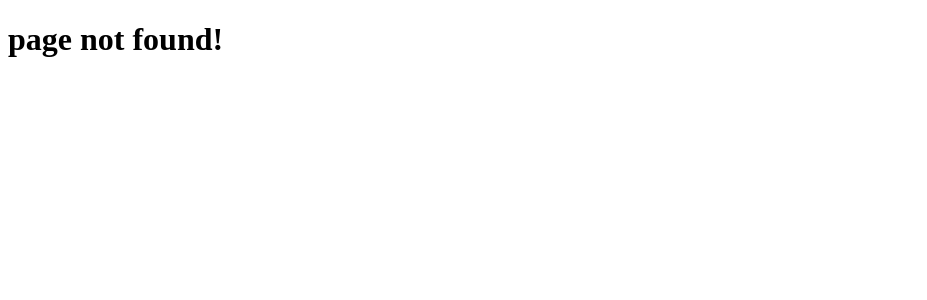
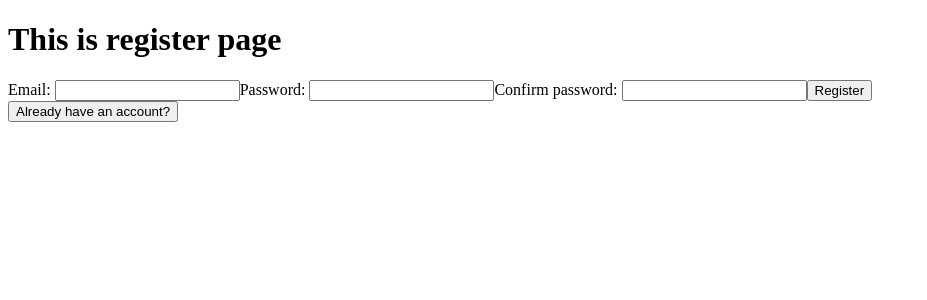
Before and after one commit to uktveris/synterium-frontend, a React (Vite) app: page /register in a window 1280 px wide. Before the commit this address had no page. Shown: the top 300 px of the page, without its empty margins (0-927 px from the left). Built offline with nearby package versions, Linux system fonts and the light colour scheme.

Commit message:
added hooks and more auth

```diff
--- a/src/App.tsx
+++ b/src/App.tsx
@@ -1,4 +1,6 @@
+import { AuthProvider } from "./context/AuthProvider";
 import Dashboard from "./routes/Dashboard";
+import { Home } from "./routes/Home";
 import Login from "./routes/Login";
 import {
   BrowserRouter as Router,
@@ -6,17 +8,29 @@ import {
   Route,
   Navigate,
 } from "react-router-dom";
+import { Settings } from "./routes/Settings";
+import { ProtectedRoute } from "./components/ProtectedRoute";
+import { Register } from "./routes/Register";
 
 function App() {
   return (
+    <AuthProvider>
       <Router>
         <Routes>
-        <Route path="/" element={<Navigate to="/login" />} />
+          {/* Public routes here */}
+          <Route path="/" element={<Navigate to="/home" />} />
+          <Route path="/home" element={<Home />} />
           <Route path="/login" element={<Login />} />
+          <Route path="/register" element={<Register />} />
+          {/* Protected routes here */}
+          <Route element={<ProtectedRoute />}>
             <Route path="/dashboard" element={<Dashboard />} />
+            <Route path="/settings" element={<Settings />} />
+          </Route>
           <Route path="*" element={<h1>page not found!</h1>} />
         </Routes>
       </Router>
+    </AuthProvider>
   );
 }
 
--- /dev/null
+++ b/src/components/ProtectedRoute.tsx
@@ -0,0 +1,15 @@
+import { Navigate, Outlet, useLocation } from "react-router-dom";
+import useAuth from "../hooks/useAuth";
+
+function ProtectedRoute() {
+  const { authed } = useAuth();
+  const location = useLocation();
+
+  return authed ? (
+    <Outlet />
+  ) : (
+    <Navigate to="/login" state={{ from: location }} replace />
+  );
+}
+
+export { ProtectedRoute };
--- /dev/null
+++ b/src/context/AuthProvider.tsx
@@ -0,0 +1,21 @@
+import { createContext, useState } from "react";
+
+interface AuthContextType {
+  authed: boolean;
+  setAuthed: (auth: boolean) => void;
+}
+
+const AuthContext = createContext<AuthContextType | undefined>(undefined);
+
+function AuthProvider({ children }) {
+  const [authed, setAuthed] = useState(false);
+
+  return (
+    <AuthContext.Provider value={{ authed, setAuthed }}>
+      {children}
+    </AuthContext.Provider>
+  );
+}
+
+export { AuthProvider };
+export default AuthContext;
--- /dev/null
+++ b/src/hooks/useAuth.tsx
@@ -0,0 +1,8 @@
+import { useContext } from "react";
+import AuthContext from "../context/AuthProvider";
+
+const useAuth = () => {
+  return useContext(AuthContext);
+};
+
+export default useAuth;
--- a/src/routes/Dashboard.tsx
+++ b/src/routes/Dashboard.tsx
@@ -1,5 +1,7 @@
 import { useEffect, useState } from "react";
 import axios from "axios";
+import useAuth from "../hooks/useAuth";
+import { useNavigate } from "react-router-dom";
 
 interface Message {
   owner: string;
@@ -9,6 +11,18 @@ interface Message {
 function Dashboard() {
   const [messages, setMessages] = useState<Message[]>([]);
   const [loading, setLoading] = useState(true);
+  const { setAuthed } = useAuth();
+  const navigate = useNavigate();
+
+  const handleLogout = () => {
+    // setAuthed(false);
+    // navigate("/login");
+    console.log("log out..");
+  };
+
+  const handleNavToSettings = () => {
+    navigate("/settings");
+  };
 
   useEffect(() => {
     axios
@@ -26,7 +40,7 @@ function Dashboard() {
       });
   }, []);
   return (
-    <div>
+    <>
       <h1>This is the dashboard page</h1>
       <p> this is some sample text</p>
       <h4>Messages: </h4>
@@ -38,7 +52,9 @@ function Dashboard() {
           <p>{m.message}</p>
         </div>
       ))}
-    </div>
+      <button onClick={handleLogout}>Logout</button>
+      <button onClick={handleNavToSettings}>Go to settings</button>
+    </>
   );
 }
 
--- /dev/null
+++ b/src/routes/Home.tsx
@@ -0,0 +1,34 @@
+import { useNavigate } from "react-router-dom";
+
+function Home() {
+  const navigate = useNavigate();
+
+  const navToLogin = () => {
+    navigate("/login");
+  };
+
+  const navToDash = () => {
+    navigate("/dashboard");
+  };
+
+  const navtoSettings = () => {
+    navigate("/settings");
+  };
+
+  const navtoRegister = () => {
+    navigate("/register");
+  };
+
+  return (
+    <>
+      <h1>This is the home page</h1>
+      <p>Some text in the home page</p>
+      <button onClick={navToLogin}> to login</button>
+      <button onClick={navToDash}> to dashboard</button>
+      <button onClick={navtoSettings}> to settings</button>
+      <button onClick={navtoRegister}> to register</button>
+    </>
+  );
+}
+
+export { Home };
--- a/src/routes/Login.tsx
+++ b/src/routes/Login.tsx
@@ -1,7 +1,7 @@
-// import { useEffect } from "react";
 import { SubmitHandler, useForm } from "react-hook-form";
-import { useNavigate } from "react-router-dom";
+import { useLocation, useNavigate } from "react-router-dom";
 import axios from "axios";
+import useAuth from "../hooks/useAuth";
 
 interface FormInputs {
   email: string;
@@ -15,7 +15,14 @@ function Login() {
     formState: { errors },
   } = useForm<FormInputs>();
 
+  const { setAuthed } = useAuth();
   const navigate = useNavigate();
+  const location = useLocation();
+  const from = location.state?.from?.pathname || "/";
+
+  const navToRegister = () => {
+    navigate("/register");
+  };
 
   const onSubmit: SubmitHandler<FormInputs> = (data) => {
     if (data.email) {
@@ -30,22 +37,20 @@ function Login() {
       console.log("no password was typed!!");
     }
 
-    // if (data.email && data.password) {
-    //   navigate("/dashboard");
-    // }
     axios
       .post<{ msg: string }>("http://localhost:8080/login", data)
       .then((response) => {
         console.log("response received!");
-        console.log(response.data.msg);
-        navigate("/dashboard");
+        console.log(JSON.stringify(response.data));
+        setAuthed(true);
+        navigate(from, { replace: true });
       })
       .catch((err) => console.log("error: " + (err as Error).message));
   };
 
   return (
     <>
-      <h1>This is login/register page</h1>
+      <h1>This is login page</h1>
       <form onSubmit={handleSubmit(onSubmit)} name="login">
         <label htmlFor="email">Email: </label>
         <input
@@ -61,6 +66,7 @@ function Login() {
         {errors.password && <p>{errors.password.message}</p>}
         <button type="submit"> Login </button>
       </form>
+      <button onClick={navToRegister}>Want to register?</button>
     </>
   );
 }
--- /dev/null
+++ b/src/routes/Register.tsx
@@ -0,0 +1,71 @@
+import { SubmitHandler, useForm } from "react-hook-form";
+import useAuth from "../hooks/useAuth";
+import { useState } from "react";
+import { useNavigate } from "react-router-dom";
+
+interface FormInputs {
+  email: string;
+  password: string;
+  confirmPwd: string;
+}
+
+function Register() {
+  const {
+    register,
+    handleSubmit,
+    formState: { errors },
+  } = useForm<FormInputs>();
+
+  const { setAuthed } = useAuth();
+  const [invalidPwd, setInvalidPwd] = useState<boolean>(false);
+  const navigate = useNavigate();
+
+  const onSubmit: SubmitHandler<FormInputs> = (data) => {
+    if (data.password !== data.confirmPwd) {
+      setInvalidPwd(true);
+    } else {
+      setInvalidPwd(false);
+      console.log("everything is correct:");
+      console.log("typed email: " + data.email);
+      console.log("typed password: " + data.password);
+      console.log("typed pwd confirmation: " + data.confirmPwd);
+    }
+  };
+
+  const navToLogin = () => {
+    navigate("/login");
+  };
+
+  return (
+    <>
+      <h1>This is register page</h1>
+      <form onSubmit={handleSubmit(onSubmit)} name="register">
+        <label htmlFor="email">Email: </label>
+        <input
+          type="text"
+          {...register("email", { required: "Email is required!" })}
+        />
+        {errors.email && <p>{errors.email.message}</p>}
+
+        <label htmlFor="password">Password: </label>
+        <input
+          type="password"
+          {...register("password", { required: "Password is required!" })}
+        />
+        {errors.password && <p>{errors.password.message}</p>}
+
+        <label htmlFor="confirmPwd">Confirm password: </label>
+        <input
+          type="password"
+          {...register("confirmPwd", { required: "Need to confirm password!" })}
+        />
+        {errors.confirmPwd && <p>{errors.confirmPwd.message}</p>}
+        <button type="submit">Register</button>
+        {invalidPwd && <p>The passwords do not match!</p>}
+      </form>
+      <button onClick={navToLogin}>Already have an account?</button>
+    </>
+  );
+}
+
+export { Register };
--- /dev/null
+++ b/src/routes/Settings.tsx
@@ -0,0 +1,10 @@
+function Settings() {
+  return (
+    <>
+      <h1>The settings page here</h1>
+      <p>Some settings to play aroud here</p>
+    </>
+  );
+}
+
+export { Settings };
```
Lines whose indentation alone changed are shown as unchanged.
